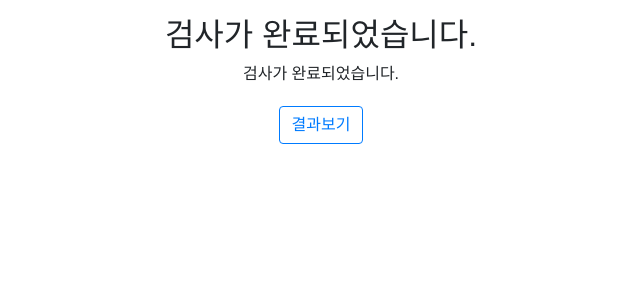
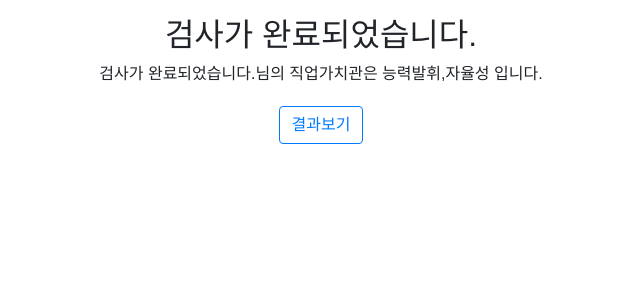
Before and after one commit to Grapefruitgreentealoe/eliceproject, a React (Create React App) app: page /fin in a window 1280 px wide. Shown: the top 300 px of the page, without its empty margins (319-959 px from the left). Built offline with nearby package versions, Linux system fonts and the light colour scheme; a web font is replaced by a local one.

Commit message:
delete console.log

```diff
--- a/src/App.jsx
+++ b/src/App.jsx
@@ -6,18 +6,21 @@ import Test from './page/Test';
 import UserInfo from './page/UserInfo';
 import './App.css';
 import { AnswerProvider } from './answerContext';
-
+import { ResultProvider } from './ResultContext';
 function App() {
   return (
     <AnswerProvider>
+      <ResultProvider>
       <BrowserRouter>
         <Switch>
+
           <Route exact path="/result">
             <Result />
           </Route>
           <Route exact path="/fin">
             <TestFin />
           </Route>
+
           <Route exact path="/example">
             <TestSample />
           </Route>
@@ -29,6 +32,7 @@ function App() {
           </Route>
         </Switch>
       </BrowserRouter>
+      </ResultProvider>
     </AnswerProvider>
   );
 }
--- a/src/Questions.jsx
+++ b/src/Questions.jsx
@@ -47,7 +47,6 @@ function Questions() {
       const newArr = [...state];
       newArr[question.qitemNo - 1] = Number(e.target.value);
       const result = newArr.length == page * 5 + 5 || newArr.length == len;
-      console.log('[handleChange] result :', result);
       setAllChked(result);
       return newArr;
     });
@@ -55,7 +54,6 @@ function Questions() {
   };
 
   const handleNextButton = (e) => {
-    console.log(allchked, page, e.target.state);
     if (allchked) {
       setPage(page + 1);
     }
@@ -67,16 +65,8 @@ function Questions() {
     const currentCheckStateLength = chkstate
       .slice(page * 5, (page + 1) * 5)
       .filter((el) => !!el).length;
-
-    console.log(
-      '[useEffect]currentCheckStateLength: ',
-      currentCheckStateLength,
-      chkstate,
-      page,
-    );
     if (len && chkstate.length == len) {
       dispatch({ type: 'TESTDATA_SEND', payload: chkstate });
-      console.log('dispatch data', chkstate);
     }
 
     setAllChked(
--- a/src/ResultContext.jsx
+++ b/src/ResultContext.jsx
@@ -4,7 +4,7 @@ const initialData = {
   wonscore_arr:[],
   jobs:[],
   majors:[],
-  res:[1.1]
+  res:[1,2]
 };
 
 function resultReducer(state, action) {
--- a/src/components/InputUser.jsx
+++ b/src/components/InputUser.jsx
@@ -12,7 +12,6 @@ function InputUser() {
 
   const handleChange = (e) => {
     setState(e.target.value);
-    console.log(e.target.value);
   };
 
   const onChange = (e) => {
@@ -20,10 +19,8 @@ function InputUser() {
   };
 
   useEffect(() => {
-    console.log('rendering...');
     if (username && state) {
       dispatch({ type: 'USERINFO', payload: [username, state] });
-      console.log(state, username);
     }
   }, [username, state]);
 
--- a/src/page/Result.jsx
+++ b/src/page/Result.jsx
@@ -1,10 +1,7 @@
 import React from 'react';
-import { Link } from 'react-router-dom';
 import PageLayout from '../components/PageLayout';
 import { NextButton } from '../components/Buttons';
-import { useResultState } from '../ResultContext';
 import WonScore from '../results/wonscoreResult';
-import { ResultProvider } from '../ResultContext';
 import Job from '../results/jobResult'
 import Major from '../results/majorResult';
 
@@ -14,13 +11,13 @@ export default function Result() {
 
   return (
     <PageLayout title="직업가치관검사 결과표">
-      결과 페이지입니다.
 
-        <ResultProvider>
+
+
         <WonScore/>
         <Job/>
         <Major/>
-        </ResultProvider>
+
 
       <div className="navigation">
         <NextButton
--- a/src/page/Test.jsx
+++ b/src/page/Test.jsx
@@ -1,16 +1,10 @@
 import React, { useState } from 'react';
 import PageLayout from '../components/PageLayout';
-import { PreviousButton, NextButton } from '../components/Buttons';
 import '../components/page-layout.css';
 import Questions from '../Questions';
 
 export default function Test() {
-  const [state, setState] = useState('');
 
-  const handleChange = (e) => {
-    setState(e.target.value);
-    console.log(e.target.value);
-  };
   return (
     <PageLayout title="검사진행">
       <Questions />
--- a/src/page/TestFin.jsx
+++ b/src/page/TestFin.jsx
@@ -3,14 +3,29 @@ import React from 'react';
 import PageLayout from '../components/PageLayout';
 import { NextButton } from '../components/Buttons';
 import '../components/page-layout.css';
-
+import { useResultState } from '../ResultContext';
+import { useAnswerState } from '../answerContext';
 
 export default function TestFin() {
-
+  const result = useResultState();
+  const answer = useAnswerState();
+  const jobResItems = {
+    1: '능력발휘',
+    2: '자율성',
+    3: '보수',
+    4: '안정성',
+    5: '사회적 인정',
+    6: '사회봉사',
+    7: '자기계발',
+    8: '창의성',
+};
+  const top = jobResItems[result.res[0]];
+  const second = jobResItems[result.res[1]];
+  const name = answer.name;
   return (
     <PageLayout title="검사가 완료되었습니다.">
       검사가 완료되었습니다.
-
+      {name}님의 직업가치관은 {top},{second}  입니다.
       <div className="navigation">
         <NextButton
           state="1"
--- a/src/page/TestSample.jsx
+++ b/src/page/TestSample.jsx
@@ -14,7 +14,6 @@ function TestExample() {
   const history = useHistory();
   const handleChange = (e) => {
     setState(e.target.value);
-    console.log(e.target.value);
   };
   return (
     <>
--- a/src/results/jobResult.jsx
+++ b/src/results/jobResult.jsx
@@ -24,13 +24,12 @@ export default function Job() {
   const getJob = async() =>{
     const result = await axios
     .get(
-        `https://www.career.go.kr/inspct/api/psycho/value/jobs?no1=${res1}&no2=${res2}`,
-    );
+        `https://www.career.go.kr/inspct/api/psycho/value/jobs?${res1}&no2=${res2}`,
+    ).catch(e=>console.log(e));
 
     const jobs_arr = result.data.map((job)=>job[1]);
 
   dispatch({type:'JOBS',payload:jobs_arr});
-        console.log("jobs_arr:",jobs_arr, "res:",res1,res2);
     return jobs_arr;
 }
 
--- a/src/results/majorResult.jsx
+++ b/src/results/majorResult.jsx
@@ -17,12 +17,11 @@ export default function Major() {
     const result = await axios
     .get(
         `https://www.career.go.kr/inspct/api/psycho/value/majors?no1=${res1}&no2=${res2}`,
-    );
+    ).catch(e=>console.log(e));
 
     const majors_arr = result.data.map((job)=>job[1]);
 
   dispatch({type:'MAJORS',payload:majors_arr});
-        console.log("majors_arr:",majors_arr);
     return majors_arr;
 }
 
--- a/src/results/wonscoreResult.jsx
+++ b/src/results/wonscoreResult.jsx
@@ -8,7 +8,6 @@ import { useResultDispatch} from '../ResultContext'
 export default function WonScore() {
   const t_data = useAnswerState();
   const dispatch = useResultDispatch();
-  console.log("Wonscore");
   const getWonScore = async() =>{
     const result = await axios
       .post('https://www.career.go.kr/inspct/openapi/test/report'
@@ -38,6 +37,7 @@ export default function WonScore() {
       return await axios
           .get(`https://www.career.go.kr/inspct/api/psycho/report?seq=${seq}`)
           .then(res => res.data.result.wonScore.split(" "))
+          .catch(e=>console.log(e));
 
   }
   )
@@ -45,7 +45,6 @@ export default function WonScore() {
 
   const wonScore_arr = result.map((score)=>score.split("="));
   dispatch({type:'SCORE',payload:wonScore_arr});
-  console.log("wonScore_arr:"  ,wonScore_arr)
 
     wonScore_arr.sort(function(a,b){return b[1] - a[1];});
     const res1 = wonScore_arr[0][0];
```
